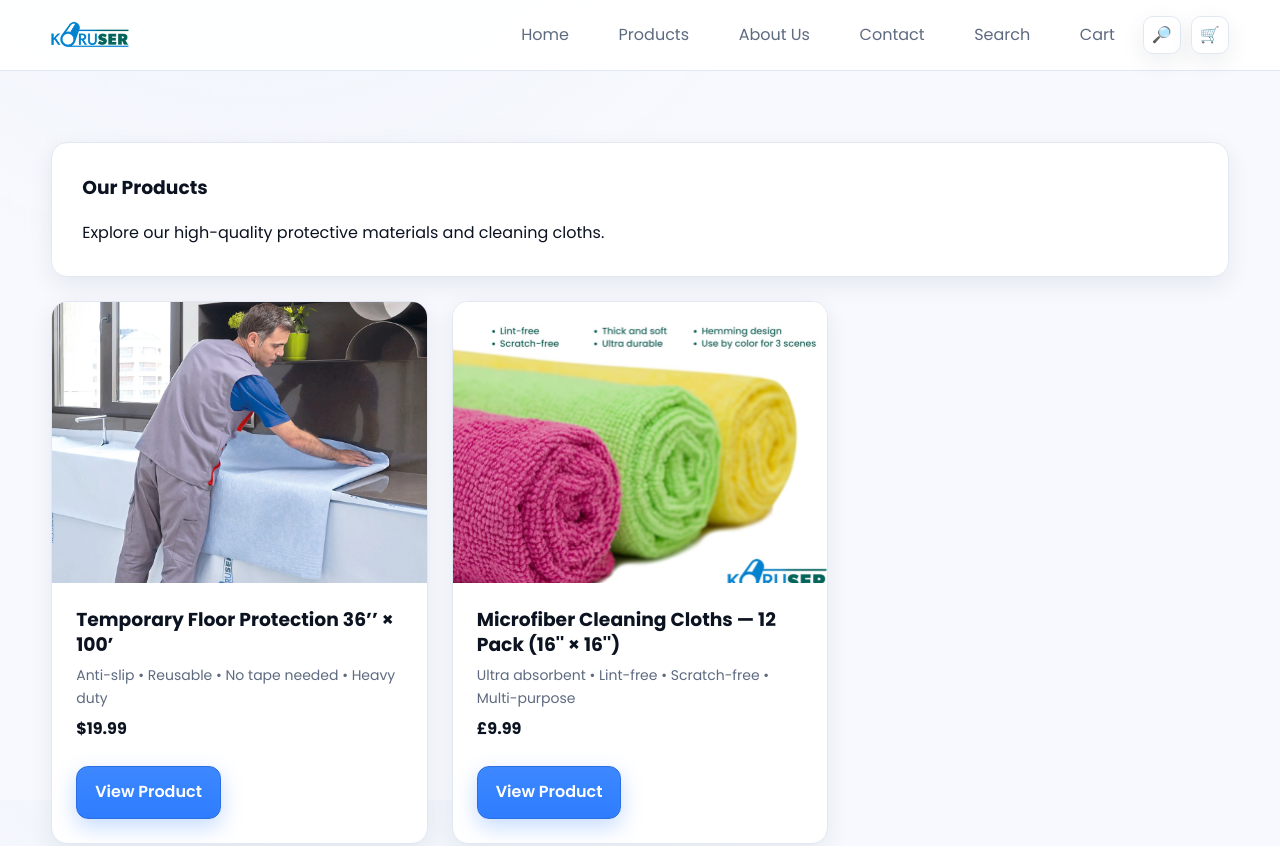
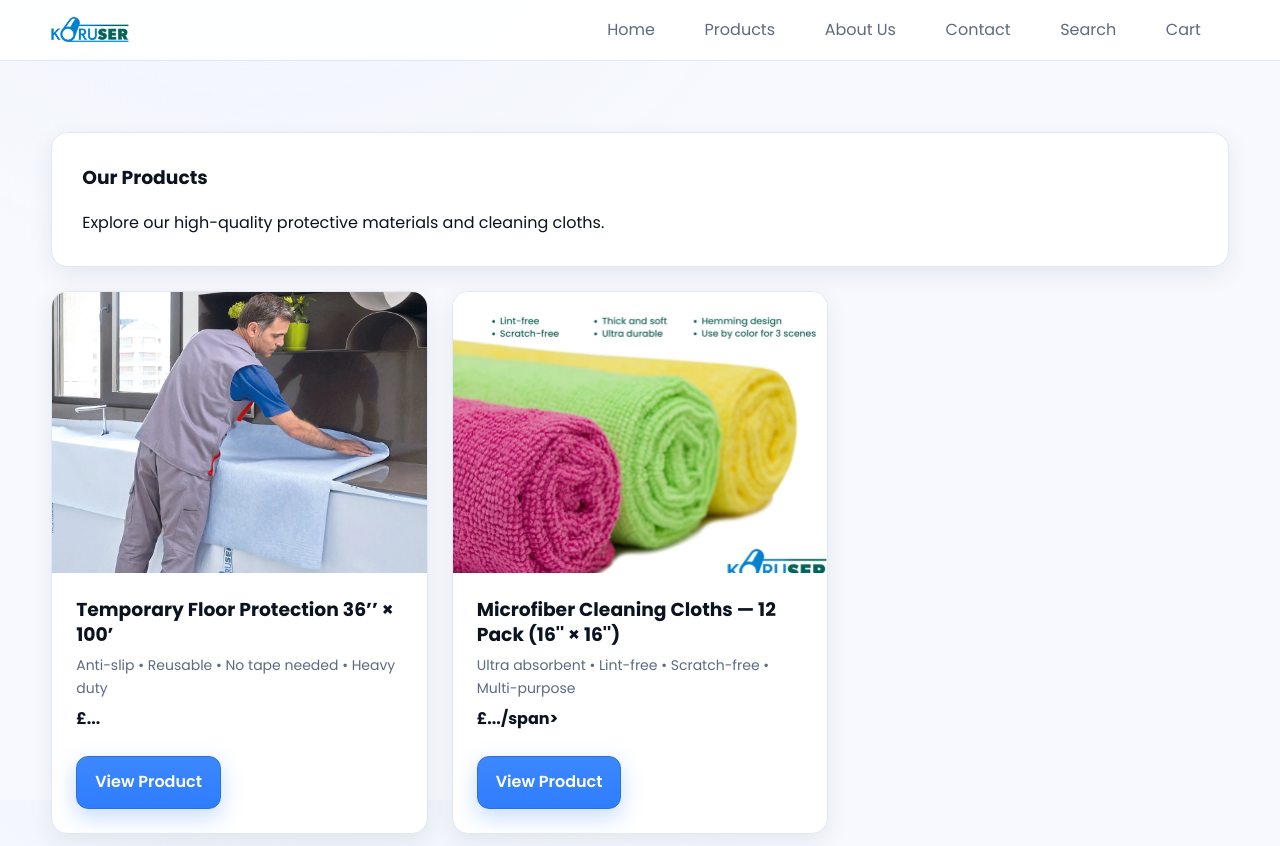
Before and after one commit to alpsisman-tech/Koruser, a plain HTML site: page products.html in a window 1280 px wide. Shown: the top 846 px of the page. Drawn offline with Linux system fonts and the light colour scheme.

Commit message:
Remove header actions and update product prices
Removed header action buttons for search and cart. Updated product prices to use a different currency format.

```diff
--- a/products.html
+++ b/products.html
@@ -31,12 +31,6 @@
         <li><a href="cart.html">Cart</a></li>
       </ul>
     </nav>
-
-    <div class="header__actions">
-      <a class="icon-btn" href="search.html">🔎</a>
-      <a class="icon-btn" href="cart.html">🛒</a>
-    </div>
-
   </div>
 </header>
 <!-- END HEADER -->
@@ -61,7 +55,7 @@
       <div class="product__body">
         <h3>Temporary Floor Protection 36’’ × 100’</h3>
         <p class="meta">Anti-slip • Reusable • No tape needed • Heavy duty</p>
-        <div class="price"><span>$19.99</span></div>
+        <div class="price"><span>£...</span></div>
       </div>
 
       <div class="product__actions">
@@ -85,7 +79,7 @@
       <div class="product__body">
         <h3>Microfiber Cleaning Cloths — 12 Pack (16'' × 16'')</h3>
         <p class="meta">Ultra absorbent • Lint-free • Scratch-free • Multi-purpose</p>
-        <div class="price"><span>£9.99</span></div>
+        <div class="price"><span>£.../span></div>
       </div>
 
       <div class="product__actions">
```
